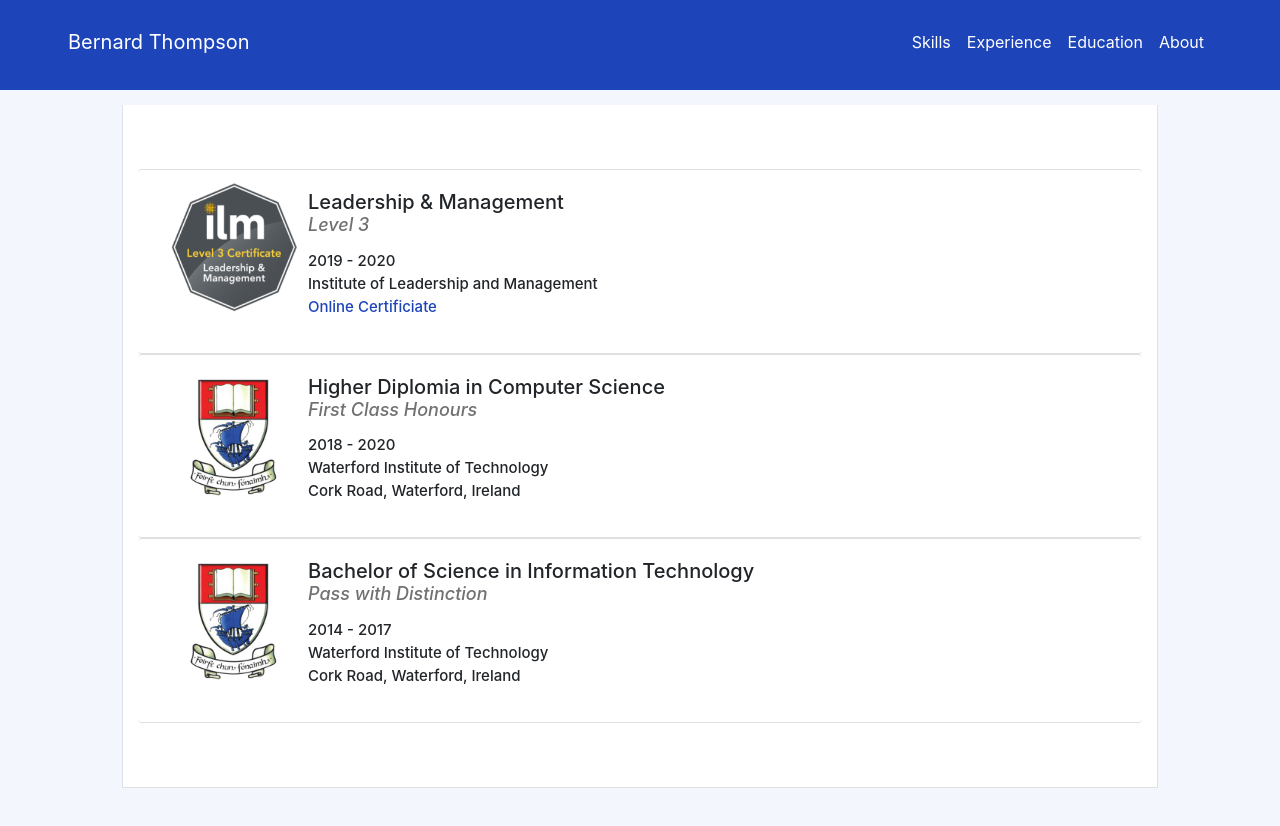
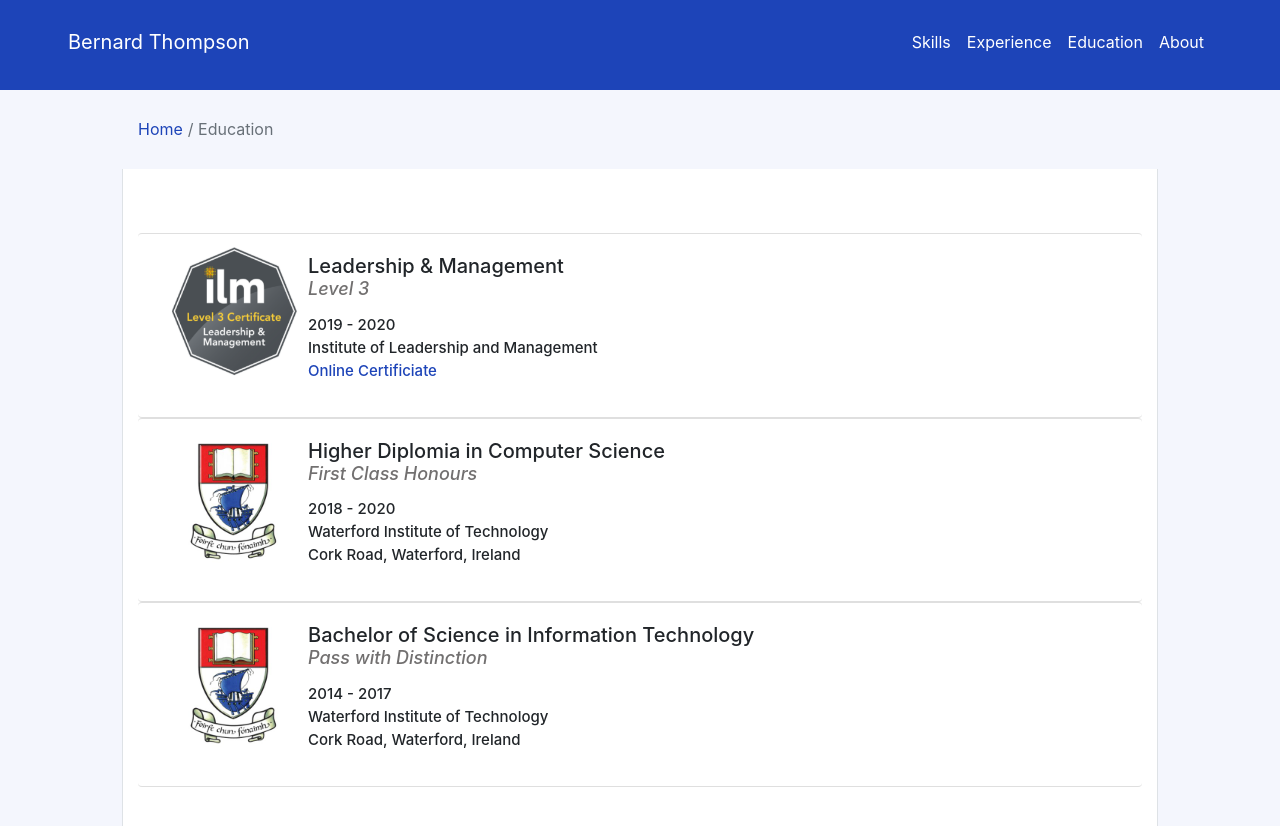
Before and after one commit to bonjo7/bonjo7, a React (Create React App) app: page /#/education in a window 1280 px wide. Shown: the top 826 px of the page. Built offline with nearby package versions, Linux system fonts and the light colour scheme.

Commit message:
test: testing breadcrumbs

```diff
--- a/src/components/Education/Education.js
+++ b/src/components/Education/Education.js
@@ -1,11 +1,19 @@
 import React from "react";
-import { Jumbotron, Container, Card } from "react-bootstrap";
+import { Link } from "react-router-dom";
+import { Jumbotron, Container, Card, Breadcrumb } from "react-bootstrap";
 import { educationData } from "../../data";
 import styles from "./Education.module.css";
 
 const Education = () => {
   return (
     <>
+      <Breadcrumb>
+        <Link to='/'>Home</Link>
+        <Breadcrumb.Item active>
+          <span style={{ color: "#687078", marginLeft: "5px" }}>/ Education</span>
+        </Breadcrumb.Item>
+      </Breadcrumb>
+
       <Jumbotron
         fluid
         className={styles.background}
--- a/src/components/Experience/Experience.js
+++ b/src/components/Experience/Experience.js
@@ -1,4 +1,5 @@
 import React from "react";
+import { Link } from "react-router-dom";
 import { CaretDown } from "phosphor-react";
 import {
   Jumbotron,
@@ -6,6 +7,7 @@ import {
   Accordion,
   Card,
   Button,
+  Breadcrumb
 } from "react-bootstrap";
 import { experienceData } from "../../data";
 import styles from "./Experience.module.css";
@@ -13,6 +15,12 @@ import styles from "./Experience.module.css";
 const Experience = () => {
   return (
     <>
+    <Breadcrumb>
+        <Link to='/'>Home</Link>
+        <Breadcrumb.Item active>
+          <span style={{ color: "#687078", marginLeft: "5px" }}>/ Experience</span>
+        </Breadcrumb.Item>
+      </Breadcrumb>
       <Jumbotron fluid className={styles.background} role='main' id="landing-page">
         <Container>
           <Accordion className={styles.accordian}>
--- a/src/components/Skills/Skills.js
+++ b/src/components/Skills/Skills.js
@@ -1,10 +1,11 @@
 /* eslint-disable array-callback-return */
 import React, { useState } from "react";
+import { Link } from "react-router-dom";
 import styles from "./Skills.module.css";
 import Tech from "./SkillsCard/Tech";
 import Social from "./SkillsCard/Social";
 import Achievements from "./SkillsCard/Achievements";
-import { Nav } from "react-bootstrap";
+import { Nav, Breadcrumb } from "react-bootstrap";
 
 const Skills = () => {
   const [tabItem, setTabItem] = useState("tech-skills");
@@ -29,6 +30,12 @@ const Skills = () => {
 
   return (
     <>
+    <Breadcrumb>
+        <Link to='/'>Home</Link>
+        <Breadcrumb.Item active>
+          <span style={{ color: "#687078", marginLeft: "5px" }}>/ Skills</span>
+        </Breadcrumb.Item>
+      </Breadcrumb>
       <Nav
         variant='tabs'
         defaultActiveKey='tech-skills'
```
